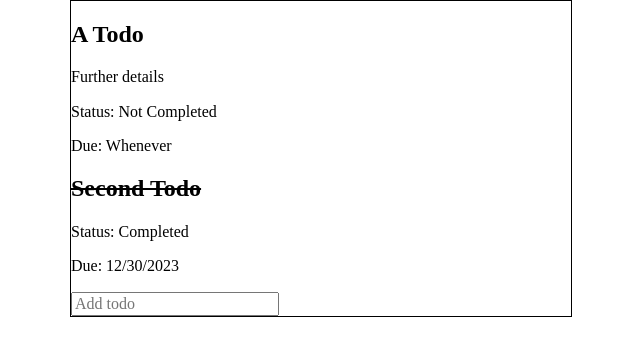
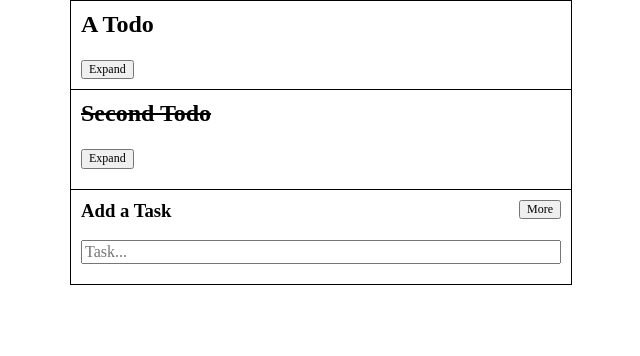
Before and after one commit to DamianDRuiz/toward, a React (Vite) app: page / in a window 1280 px wide. Shown: the top 356 px of the page, without its empty margins (319-959 px from the left). Built offline with nearby package versions, Linux system fonts and the light colour scheme.

Commit message:
Implement Expandable

```diff
--- a/src/components/TodoInput/TodoInput.tsx
+++ b/src/components/TodoInput/TodoInput.tsx
@@ -1,6 +1,7 @@
-//import styles from './TodoInput.module.scss'
+import { ChangeEvent, FormEvent, useState } from 'react'
+import Expandable from '../Expandable/Expandable'
 
-import { ChangeEvent, FormEvent } from 'react'
+import styles from './TodoInput.module.scss'
 
 interface TodoInputProps {
   input: string
@@ -9,15 +10,29 @@ interface TodoInputProps {
 }
 
 function TodoInput({ input, onChange, onSubmit }: TodoInputProps) {
+  const [expanded, setExpanded] = useState<boolean>(false)
   return (
-    <div>
+    <div className={`${styles.container}`}>
+      <h3>
+        Add a Task
+        <button
+          onClick={() => setExpanded((prev) => !prev)}
+          className="expandButton"
+        >
+          {expanded ? 'Less' : 'More'}
+        </button>
+      </h3>
+
       <form onSubmit={onSubmit}>
         <input
           type="text"
-          placeholder="Add todo"
+          placeholder="Task..."
           onChange={onChange}
           value={input}
         />
+        <Expandable expanded={expanded}>
+          <textarea placeholder="Details..."></textarea>
+        </Expandable>
       </form>
     </div>
   )
--- a/src/components/TodoItem/TodoItem.tsx
+++ b/src/components/TodoItem/TodoItem.tsx
@@ -1,3 +1,5 @@
+import { useState } from 'react'
+import Expandable from '../Expandable/Expandable'
 import styles from './TodoItem.module.scss'
 
 import { Todo, todoClickHandler } from 'src/util/types'
@@ -14,13 +16,23 @@ function TodoItem({
   due,
   handleTodoClick,
 }: TodoItemProps) {
+  const [expanded, setExpanded] = useState<boolean>(false)
   return (
     <div
-      className={`todoItem ${completed ? styles.completed : styles.incomplete}`}
+      className={`todoItem ${styles.container} ${
+        completed ? styles.completed : styles.incomplete
+      }`}
     >
       <h2 onClick={(e) => handleTodoClick(e)} data-id={id}>
         {title}
       </h2>
+      <button
+        onClick={() => setExpanded((prev) => !prev)}
+        className="expandButton"
+      >
+        {expanded ? 'Collapse' : 'Expand'}
+      </button>
+      <Expandable expanded={expanded}>
         <p>{description}</p>
         <p>Status: {completed ? 'Completed' : 'Not Completed'}</p>
         <p>
@@ -29,6 +41,7 @@ function TodoItem({
             ? `${due.getMonth() + 1}/${due.getDate()}/${due.getFullYear()}`
             : 'Whenever'}
         </p>
+      </Expandable>
     </div>
   )
 }
```
Lines whose indentation alone changed are shown as unchanged.
